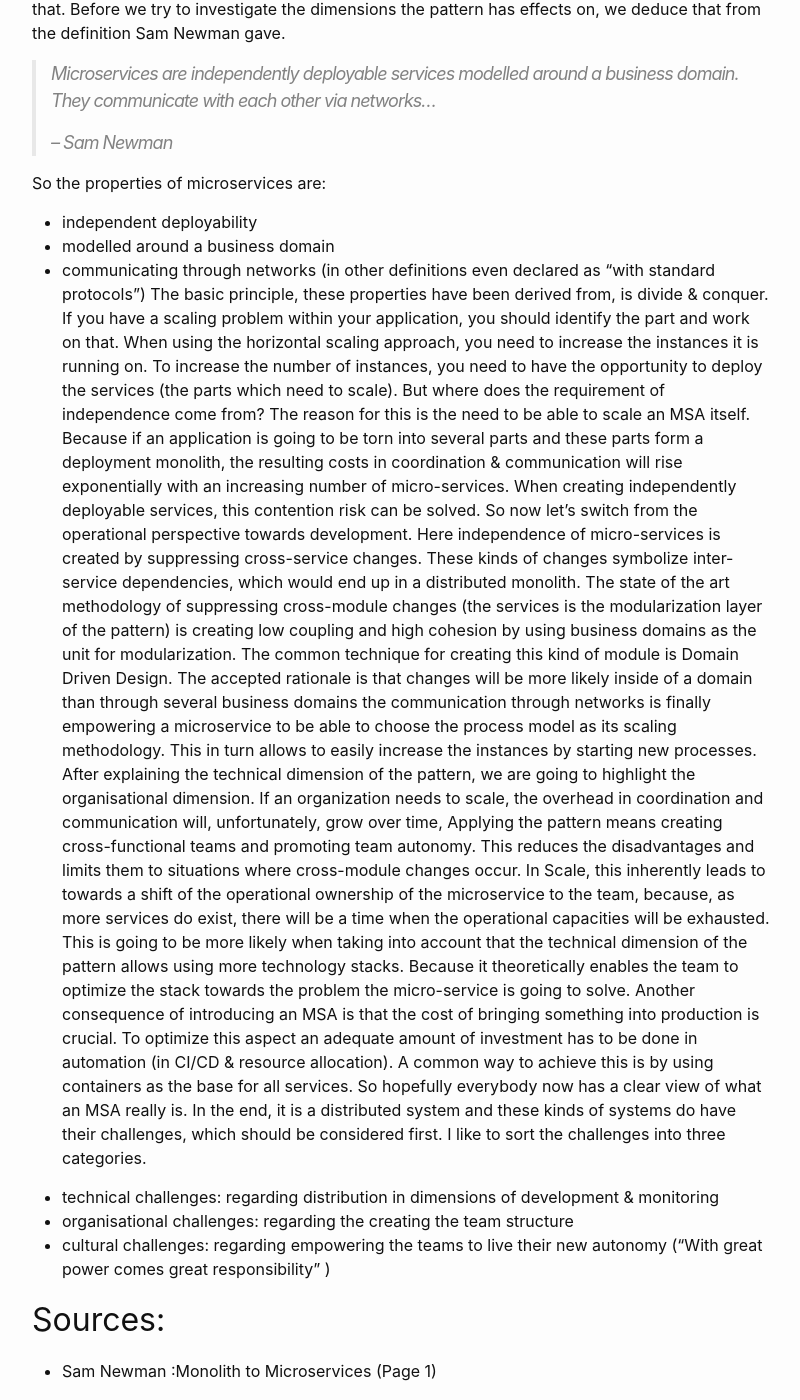
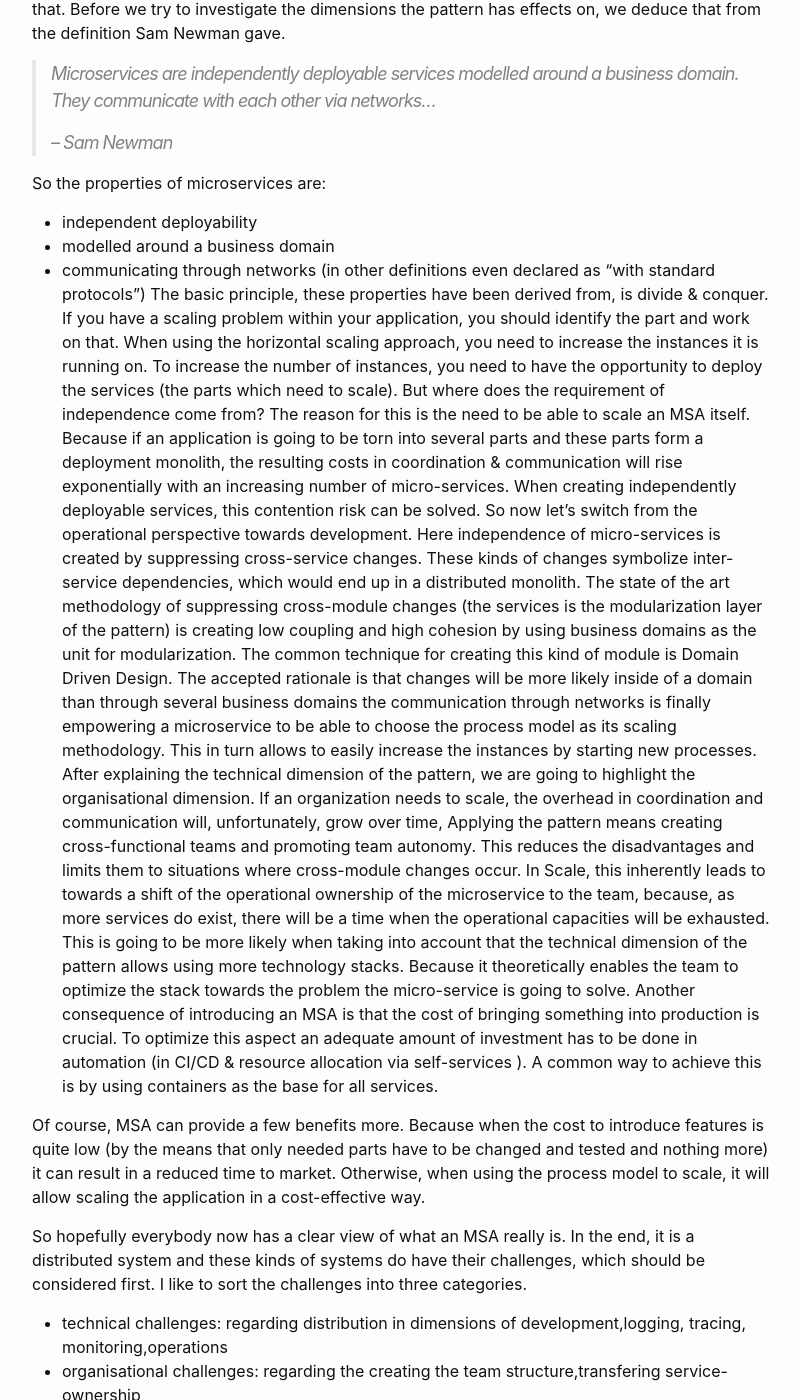
Before and after one commit to andrebiegel/andrebiegel.github.io, a Jekyll site: the page built from _posts/2021-11-01-microservice.md, in a window 1280 px wide and 1400 px high, scrolled down 380 px. Shown: the whole window, without its empty margins (238-1038 px from the left). Built offline with Jekyll 4.4.1, drawn with Linux system fonts in a browser that asks for light colours; some of the changed text lies outside the part shown.

Commit message:
new ending

```diff
--- a/_posts/2021-11-01-microservice.md
+++ b/_posts/2021-11-01-microservice.md
@@ -25,13 +25,21 @@ So now let's switch from the operational perspective towards development.
 Here independence of micro-services is created by suppressing cross-service changes. These kinds of changes symbolize inter-service dependencies, which would end up in a distributed monolith. The state of the art methodology of suppressing cross-module changes (the services is the modularization layer of the pattern) is creating low coupling and high cohesion by using business domains as the unit for modularization. The common technique for creating this kind of module is Domain Driven Design. The accepted rationale is that changes will be more likely inside of a domain than through several business domains
 the communication through networks is finally empowering a microservice to be able to choose the process model as its scaling methodology. This in turn allows to easily increase the instances by starting new processes.
 After explaining the technical dimension of the pattern, we are going to highlight the organisational dimension. If an organization needs to scale, the overhead in coordination and communication will, unfortunately, grow over time, Applying the pattern means creating cross-functional teams and promoting team autonomy. This reduces the disadvantages and limits them to situations where cross-module changes occur. In Scale, this inherently leads to towards a shift of the operational ownership of the microservice to the team, because, as more services do exist, there will be a time when the operational capacities will be exhausted. This is going to be more likely when taking into account that the technical dimension of the pattern allows using more technology stacks. Because it theoretically enables the team to optimize the stack towards the problem the micro-service is going to solve.
-Another consequence of introducing an MSA is that the cost of bringing something into production is crucial. To optimize this aspect an adequate amount of investment has to be done in automation (in CI/CD & resource allocation). A common way to achieve this is by using containers as the base for all services.
+Another consequence of introducing an MSA is that the cost of bringing something into production is crucial. To optimize this aspect an adequate amount of investment has to be done in automation (in CI/CD & resource allocation via self-services ). A common way to achieve this is by using containers as the base for all services.
+
+Of course, MSA can provide a few benefits more. Because when the cost to introduce features is quite low (by the means that only needed parts have to be changed and tested and nothing more) it can result in a reduced time to market. Otherwise, when using the process model to scale, it will allow scaling the application in a cost-effective way.
+
+
 So hopefully everybody now has a clear view of what an MSA really is. In the end, it is a distributed system and these kinds of systems do have their challenges, which should be considered first. I like to sort the challenges into three categories.
 
 
-* technical challenges: regarding distribution in dimensions of development & monitoring
-* organisational challenges: regarding the creating the team structure
-* cultural challenges: regarding empowering the teams to live their new autonomy ("With great power comes great responsibility" )
+* technical challenges: regarding distribution in dimensions of development,logging, tracing, monitoring,operations
+* organisational challenges:  regarding the creating the team structure,transfering service-ownership
+* cultural challenges: empowering the teams to live their new autonomy ("With great power comes great responsibility" ), transfering service-ownership
+
+In the next part of my MSA series, i will try answer the question regarding when an MSA is good choice.
+
+Is anything left open ? Just twitter me and we will find a solution ..  @BiegelAndre #msapart1
 
 
 
```
